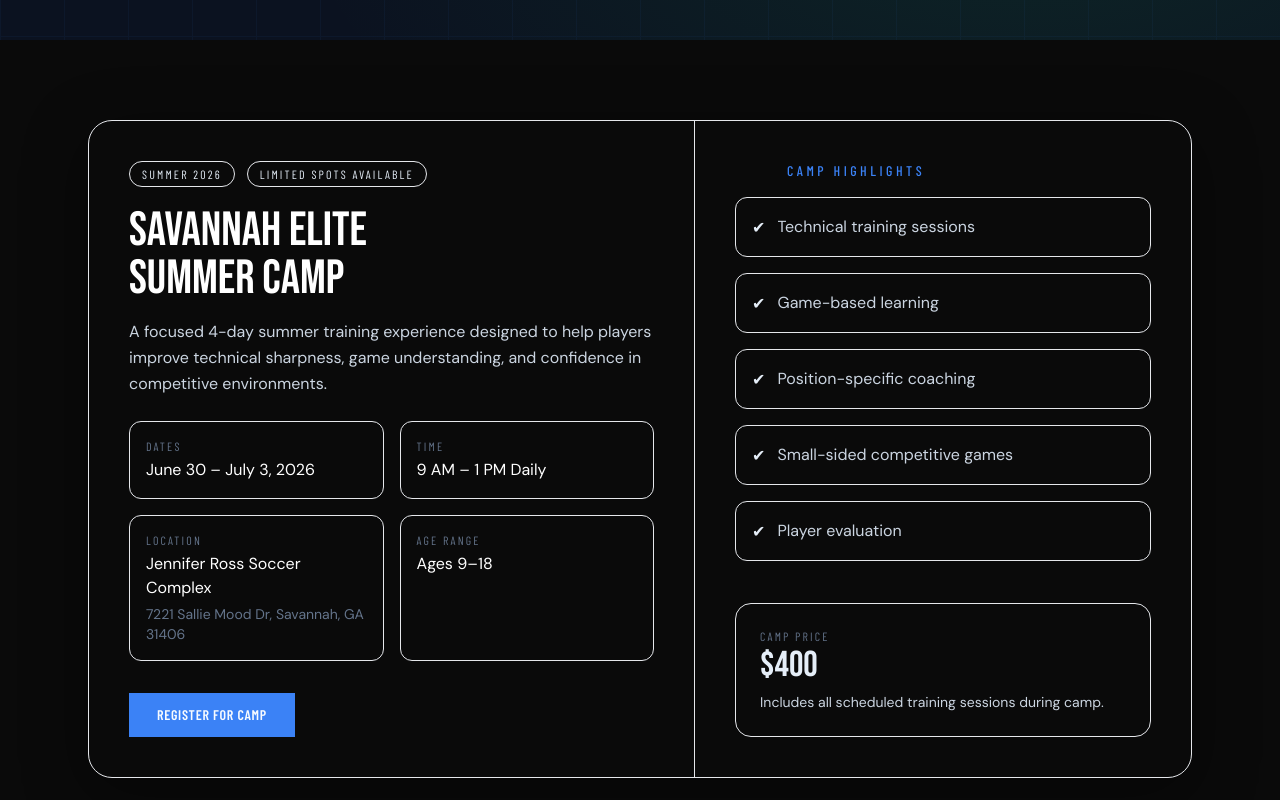
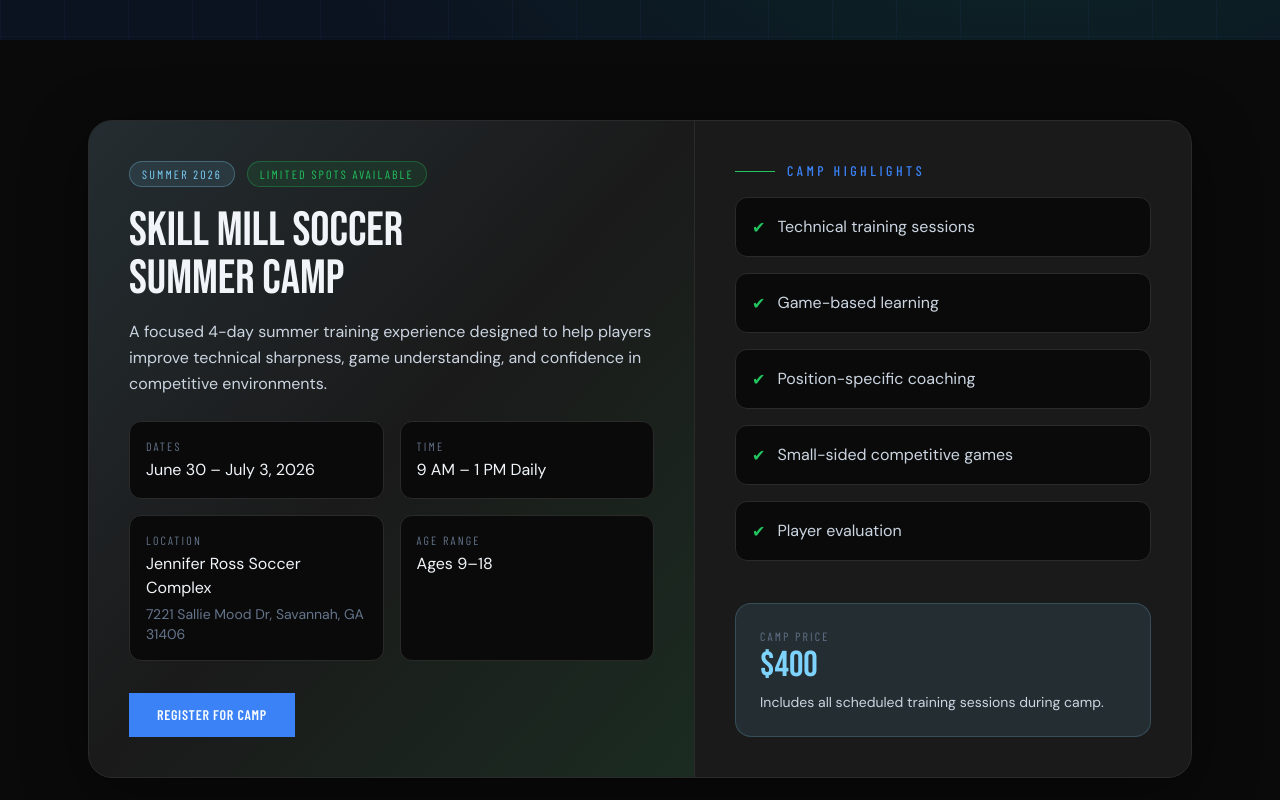
Before and after one commit to savannahathleticacademy-sys/savannah-athletic, a React (Vite) app: page /camps in a window 1280 px wide. Shown: the part 540-1340 px from the top of the page. Built offline with nearby package versions, Linux system fonts and the light colour scheme; a web font is replaced by a local one.

Commit message:
Update Camps.jsx

```diff
--- a/src/Camps.jsx
+++ b/src/Camps.jsx
@@ -22,11 +22,11 @@ export default function Camps() {
     const last = formData.get('last_name')
 
     formData.append('name', `${first} ${last}`)
-    formData.append('camp_name', 'Savannah Elite Summer Camp')
+    formData.append('camp_name', 'Skill Mill Soccer Summer Camp')
     formData.append('camp_dates', 'June 30 – July 3, 2026')
     formData.append('access_key', '32de9cfe-9a49-44e1-adb9-018b5c1f24b6')
-    formData.append('subject', 'New Camp Registration - Savannah Athletic')
-    formData.append('from_name', 'Savannah Athletic Website')
+    formData.append('subject', 'New Camp Registration - Skill Mill Soccer')
+    formData.append('from_name', 'Skill Mill Soccer Website')
 
     const object = Object.fromEntries(formData)
     const json = JSON.stringify(object)
@@ -63,31 +63,31 @@ export default function Camps() {
           <>
             ELITE
             <br />
-            <span className="text-gradient-gold">SUMMER CAMP</span>
+            <span className="text-primary">SUMMER CAMP</span>
           </>
         }
         subtitle="High-energy training, competitive environments, and focused development for players ready to improve."
       />
 
       {/* CAMP OVERVIEW */}
-      <section className="py-20 bg-pitch-black">
+      <section className="py-20 bg-skill-black">
         <div className="max-w-6xl mx-auto px-4 sm:px-6">
-          <div className="rounded-3xl border border-pitch-border bg-pitch-card overflow-hidden shadow-[0_16px_64px_rgba(0,0,0,0.45)]">
+          <div className="rounded-3xl border border-skill-border bg-skill-card overflow-hidden shadow-[0_16px_64px_rgba(0,0,0,0.45)]">
             <div className="grid grid-cols-1 lg:grid-cols-[1.1fr_0.9fr]">
               {/* LEFT */}
-              <div className="p-8 md:p-10 border-b lg:border-b-0 lg:border-r border-pitch-border bg-gradient-to-br from-blue/10 via-transparent to-green/10">
+              <div className="p-8 md:p-10 border-b lg:border-b-0 lg:border-r border-skill-border bg-gradient-to-br from-primary/10 via-transparent to-accent-green/10">
                 <div className="flex flex-wrap items-center gap-3 mb-5">
-                  <span className="text-xs font-heading tracking-[0.18em] uppercase px-3 py-1 rounded-full border border-blue/30 bg-blue/10 text-blue">
+                  <span className="text-xs font-heading tracking-[0.18em] uppercase px-3 py-1 rounded-full border border-primary/30 bg-primary/10 text-primary">
                     Summer 2026
                   </span>
 
-                  <span className="text-xs font-heading tracking-[0.18em] uppercase px-3 py-1 rounded-full border border-green/30 bg-green/10 text-green">
+                  <span className="text-xs font-heading tracking-[0.18em] uppercase px-3 py-1 rounded-full border border-accent-green/30 bg-accent-green/10 text-accent-green">
                     Limited Spots Available
                   </span>
                 </div>
 
-                <h2 className="font-display text-4xl md:text-5xl text-white mb-4 leading-none">
-                  Savannah Elite
+                <h2 className="font-display text-4xl md:text-5xl text-text-main mb-4 leading-none uppercase">
+                  Skill Mill Soccer
                   <br />
                   Summer Camp
                 </h2>
@@ -99,35 +99,35 @@ export default function Camps() {
                 </p>
 
                 <div className="grid grid-cols-1 sm:grid-cols-2 gap-4 mb-8">
-                  <div className="rounded-xl border border-pitch-border bg-pitch-black p-4">
+                  <div className="rounded-xl border border-skill-border bg-skill-black p-4">
                     <div className="text-slate-500 text-xs font-heading tracking-[0.18em] uppercase mb-1">
                       Dates
                     </div>
-                    <div className="text-white">June 30 – July 3, 2026</div>
+                    <div className="text-text-main">June 30 – July 3, 2026</div>
                   </div>
 
-                  <div className="rounded-xl border border-pitch-border bg-pitch-black p-4">
+                  <div className="rounded-xl border border-skill-border bg-skill-black p-4">
                     <div className="text-slate-500 text-xs font-heading tracking-[0.18em] uppercase mb-1">
                       Time
                     </div>
-                    <div className="text-white">9 AM – 1 PM Daily</div>
+                    <div className="text-text-main">9 AM – 1 PM Daily</div>
                   </div>
 
-                  <div className="rounded-xl border border-pitch-border bg-pitch-black p-4">
+                  <div className="rounded-xl border border-skill-border bg-skill-black p-4">
                     <div className="text-slate-500 text-xs font-heading tracking-[0.18em] uppercase mb-1">
                       Location
                     </div>
-                    <div className="text-white">Jennifer Ross Soccer Complex</div>
+                    <div className="text-text-main">Jennifer Ross Soccer Complex</div>
                     <div className="text-slate-500 text-sm mt-1">
                       7221 Sallie Mood Dr, Savannah, GA 31406
                     </div>
                   </div>
 
-                  <div className="rounded-xl border border-pitch-border bg-pitch-black p-4">
+                  <div className="rounded-xl border border-skill-border bg-skill-black p-4">
                     <div className="text-slate-500 text-xs font-heading tracking-[0.18em] uppercase mb-1">
                       Age Range
                     </div>
-                    <div className="text-white">Ages 9–18</div>
+                    <div className="text-text-main">Ages 9–18</div>
                   </div>
                 </div>
 
@@ -144,7 +144,7 @@ export default function Camps() {
               <div className="p-8 md:p-10 flex flex-col justify-between">
                 <div>
                   <div className="flex items-center gap-3 mb-4">
-                    <div className="w-10 h-px bg-green" />
+                    <div className="w-10 h-px bg-accent-green" />
                     <span className="section-label">Camp Highlights</span>
                   </div>
 
@@ -152,10 +152,10 @@ export default function Camps() {
                     {highlights.map((item) => (
                       <div
                         key={item}
-                        className="rounded-xl border border-pitch-border bg-pitch-black p-4"
+                        className="rounded-xl border border-skill-border bg-skill-black p-4"
                       >
                         <div className="flex items-start gap-3">
-                          <span className="text-green mt-0.5">✔</span>
+                          <span className="text-accent-green mt-0.5">✔</span>
                           <span className="text-slate-300 leading-relaxed">{item}</span>
                         </div>
                       </div>
@@ -163,11 +163,11 @@ export default function Camps() {
                   </div>
                 </div>
 
-                <div className="rounded-2xl border border-blue/20 bg-blue/10 p-6">
+                <div className="rounded-2xl border border-primary/20 bg-primary/10 p-6">
                   <div className="text-slate-500 text-xs font-heading tracking-[0.18em] uppercase mb-1">
                     Camp Price
                   </div>
-                  <div className="text-4xl text-blue font-display leading-none">$400</div>
+                  <div className="text-4xl text-primary font-display leading-none">$400</div>
                   <div className="text-slate-300 text-sm mt-2">
                     Includes all scheduled training sessions during camp.
                   </div>
@@ -180,24 +180,24 @@ export default function Camps() {
 
       {/* REGISTRATION FORM */}
       {showForm && (
-        <section className="py-20 bg-pitch-dark border-t border-pitch-border">
+        <section className="py-20 bg-skill-dark border-t border-skill-border">
           <div className="max-w-3xl mx-auto px-4 sm:px-6">
-            <div className="rounded-3xl border border-pitch-border bg-pitch-card p-8 md:p-10 relative overflow-hidden">
-              <div className="absolute inset-0 bg-gradient-to-r from-blue/10 via-transparent to-green/10 pointer-events-none" />
+            <div className="rounded-3xl border border-skill-border bg-skill-card p-8 md:p-10 relative overflow-hidden">
+              <div className="absolute inset-0 bg-gradient-to-r from-primary/10 via-transparent to-accent-green/10 pointer-events-none" />
 
               <div className="relative z-10">
                 <div className="flex items-center gap-3 mb-4">
-                  <div className="w-10 h-px bg-blue" />
+                  <div className="w-10 h-px bg-primary" />
                   <span className="section-label">Registration Form</span>
                 </div>
 
-                <h2 className="display-heading text-4xl md:text-5xl mb-4">
+                <h2 className="display-heading text-4xl md:text-5xl mb-4 uppercase">
                   CAMP
                   <br />
                   REGISTRATION
                 </h2>
 
-                <p className="text-slate-400 mb-8 leading-relaxed">
+                <p className="text-text-muted mb-8 leading-relaxed">
                   Complete the form below and we’ll receive your registration inquiry directly.
                 </p>
 
@@ -208,7 +208,7 @@ export default function Camps() {
                       name="first_name"
                       placeholder="First Name"
                       required
-                      className="p-3 rounded-xl bg-pitch-black border border-pitch-border text-white"
+                      className="p-3 rounded-xl bg-skill-black border border-skill-border text-text-main"
                     />
 
                     <input
@@ -216,7 +216,7 @@ export default function Camps() {
                       name="last_name"
                       placeholder="Last Name"
                       required
-                      className="p-3 rounded-xl bg-pitch-black border border-pitch-border text-white"
+                      className="p-3 rounded-xl bg-skill-black border border-skill-border text-text-main"
                     />
                   </div>
 
@@ -224,7 +224,7 @@ export default function Camps() {
                     type="tel"
                     name="phone"
                     placeholder="Phone Number"
-                    className="p-3 rounded-xl bg-pitch-black border border-pitch-border text-white"
+                    className="p-3 rounded-xl bg-skill-black border border-skill-border text-text-main"
                   />
 
                   <input
@@ -232,13 +232,13 @@ export default function Camps() {
                     name="email"
                     placeholder="Email"
                     required
-                    className="p-3 rounded-xl bg-pitch-black border border-pitch-border text-white"
+                    className="p-3 rounded-xl bg-skill-black border border-skill-border text-text-main"
                   />
 
                   <div className="grid grid-cols-1 md:grid-cols-2 gap-4">
                     <select
                       name="position"
-                      className="p-3 rounded-xl bg-pitch-black border border-pitch-border text-white"
+                      className="p-3 rounded-xl bg-skill-black border border-skill-border text-text-main"
                     >
                       <option value="">Position</option>
                       <option>Goalkeeper</option>
@@ -249,7 +249,7 @@ export default function Camps() {
 
                     <select
                       name="age_group"
-                      className="p-3 rounded-xl bg-pitch-black border border-pitch-border text-white"
+                      className="p-3 rounded-xl bg-skill-black border border-skill-border text-text-main"
                     >
                       <option value="">Age Group</option>
                       <option>U10</option>
@@ -263,7 +263,7 @@ export default function Camps() {
                   <textarea
                     name="message"
                     placeholder="Extra details"
-                    className="p-3 rounded-xl bg-pitch-black border border-pitch-border text-white min-h-[120px]"
+                    className="p-3 rounded-xl bg-skill-black border border-skill-border text-text-main min-h-[120px]"
                   />
 
                   <button type="submit" className="btn-primary justify-center mt-2">
@@ -271,7 +271,7 @@ export default function Camps() {
                   </button>
                 </form>
 
-                <span className="text-white mt-4 block">{result}</span>
+                <span className="text-text-main mt-4 block">{result}</span>
               </div>
             </div>
           </div>
```
